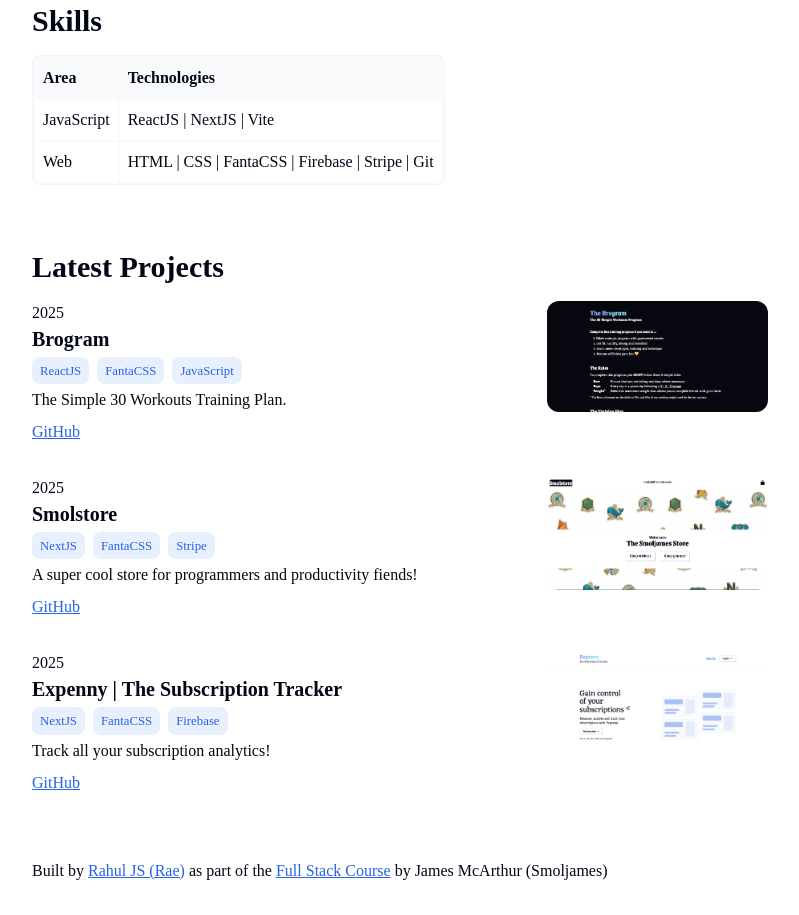
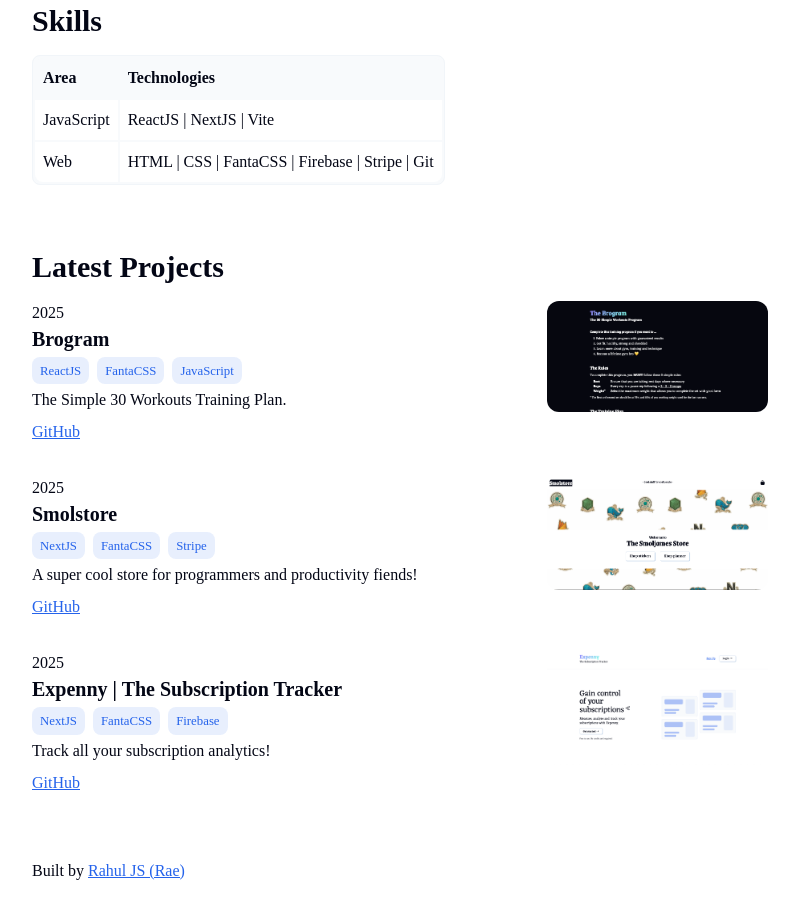
Before and after one commit to Raejiii/web-portfolio, a plain HTML site: page index.html in a window 1280 px wide. Shown: the part 522-1437 px from the top of the page, without its empty margins (240-1039 px from the left). Drawn offline with Linux system fonts and the light colour scheme; a web font is replaced by a local one.

Commit message:
Move course credit to README

```diff
--- a/index.html
+++ b/index.html
@@ -164,7 +164,7 @@
         </section>
     </main>
     <footer>
-        <p>Built by <a href="https://github.com/Raejiii" target="_blank">Rahul JS (Rae)</a> as part of the <a href="https://github.com/jamezmca/full-stack-course" target="_blank">Full Stack Course</a> by James McArthur (Smoljames)</p>
+        <p>Built by <a href="https://github.com/Raejiii" target="_blank">Rahul JS (Rae)</a></p>
     </footer>
     <script>
         // This is where we create the interactivity for our little color switching game
```
Also changed, not shown: 1 other file.
